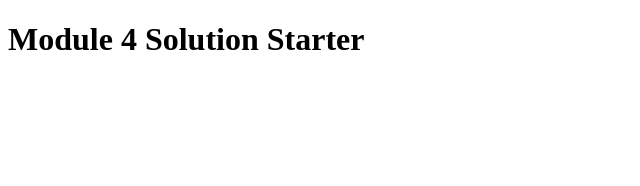
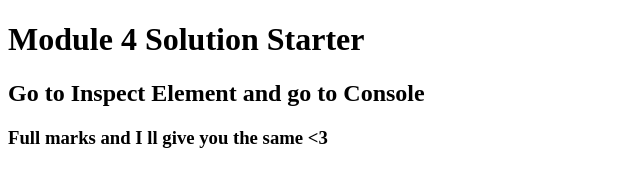
Before and after one commit to gkn1998/module4-solution, a plain HTML site: page index.html in a window 1280 px wide. Shown: the whole page, without its empty margins (0-640 px from the left). Drawn offline with Linux system fonts and the light colour scheme.

Commit message:
Update index.html

```diff
--- a/index.html
+++ b/index.html
@@ -9,5 +9,7 @@
 </head>
 <body>
   <h1>Module 4 Solution Starter</h1>
+  <h2>Go to Inspect Element and go to Console</h2>
+  <h3>Full marks and I ll give you the same <3</h3>
 </body>
 </html>
```
